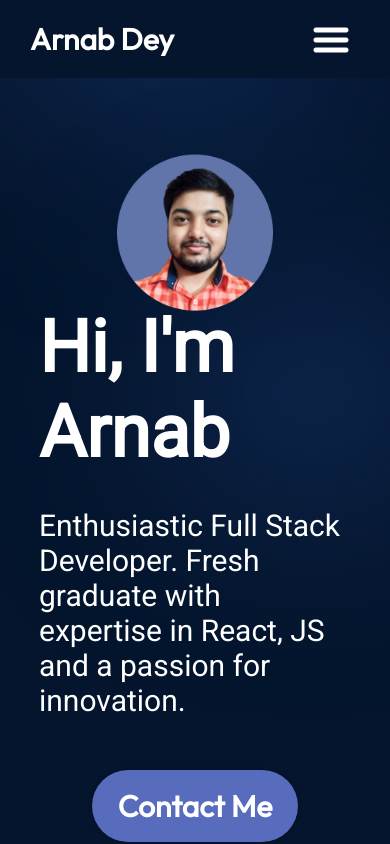
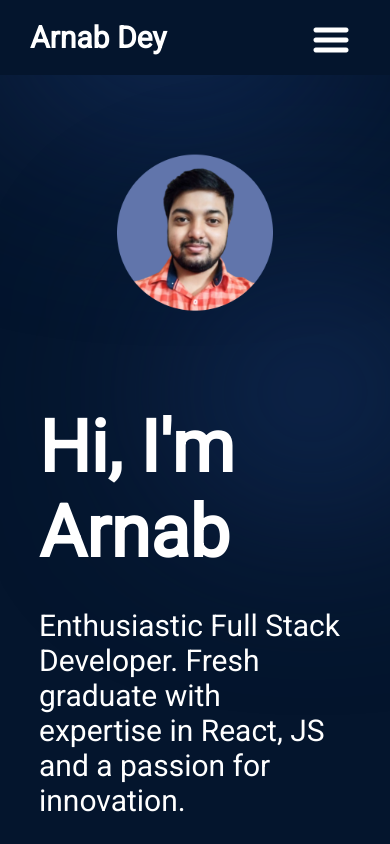
Before and after one commit to StarkArnab/StarkArnab.github.io, a React (Vite) app: page / in a window 390 px wide. Shown: the top 844 px of the page. Built offline with nearby package versions, Linux system fonts and the light colour scheme.

Commit message:
made some cosmetic changes

```diff
--- a/src/components/Hero/Hero.module.css
+++ b/src/components/Hero/Hero.module.css
@@ -24,7 +24,7 @@
   font-size: 72px;
   font-weight: 900;
   margin-bottom: 33px;
-  font-family: var(--font-roboto);
+  /* font-family: var(--font-roboto); */
   background: linear-gradient(
     90deg,
     rgba(255, 255, 255, 1) 70%,
@@ -36,7 +36,7 @@
 
 .description {
   font-size: 30px;
-  font-family: var(--font-roboto);
+  /* font-family: var(--font-roboto); */
   margin-bottom: 52px;
 }
 
@@ -52,6 +52,7 @@
 }
 
 .heroImg {
+  /* padding-bottom: 100px; */
   width: 50%;
   z-index: 1;
 
@@ -109,4 +110,8 @@
   .content {
     align-items: center;
   }
+
+  .heroImg {
+    padding-bottom: 100px;
+  }
 }
--- a/src/index.css
+++ b/src/index.css
@@ -1,3 +1,5 @@
+@import url("https://fonts.googleapis.com/css2?family=Roboto&display=swap");
+
 ::-webkit-scrollbar {
   display: none;
 }
@@ -6,7 +8,8 @@
   box-sizing: border-box;
   margin: 0;
   padding: 0;
-  font-family: "Outfit", Arial, Helvetica, sans-serif;
+  /* font-family: "Outfit", Arial, Helvetica, sans-serif; */
+  font-family: "Roboto", sans-serif;
 }
 
 html {
```
